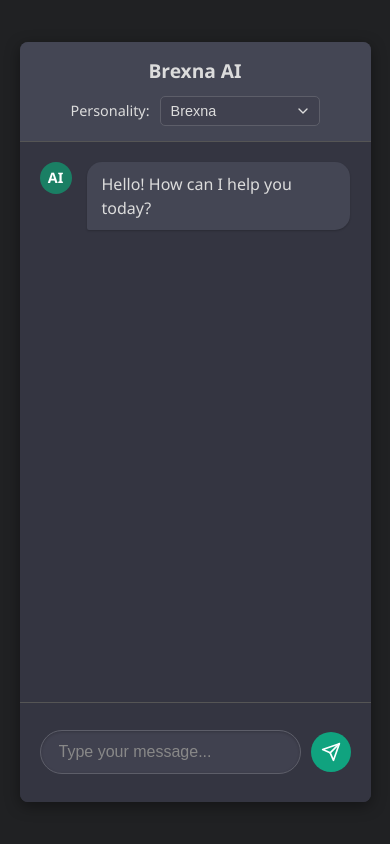
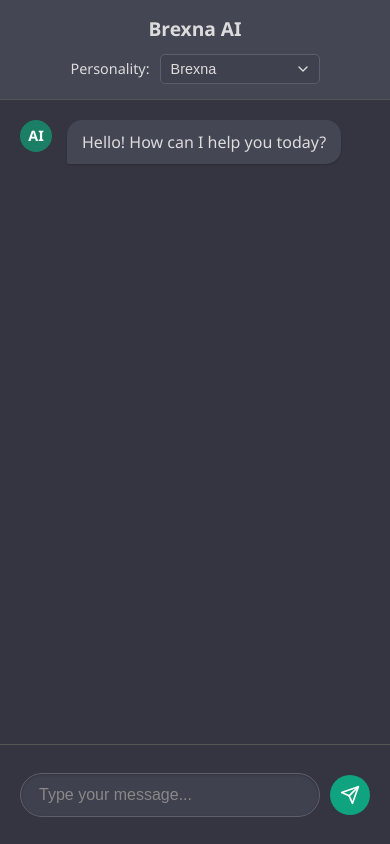
Before and after one commit to AJMakesStuff/Brexna-AI, a Flask app: page / in a window 390 px wide. Run offline with Flask 3, Linux system fonts and the light colour scheme.

Commit message:
Added mobile specific changes

```diff
--- a/static/style.css
+++ b/static/style.css
@@ -13,7 +13,6 @@
     /* Define common heights for easy calculation (desktop-only now) */
     --header-height-desktop: 100px; /* Estimated header height on desktop */
     --input-height-desktop: 100px; /* Estimated input area height on desktop */
-    /* Mobile-specific height variables removed */
 }
 
 /* --- Basic setup for full viewport --- */
@@ -119,9 +118,6 @@ body {
     overflow-y: auto; /* Enable vertical scrolling */
     scroll-behavior: smooth; /* Smooth scrolling for new messages */
 
-    /* REMOVED: padding-top and padding-bottom that were causing the gap */
-    /* padding-top: var(--header-height-desktop); */
-    /* padding-bottom: var(--input-height-desktop); */
     box-sizing: border-box; /* Include padding in height calculation */
 
     /* Custom scrollbar styles (for browsers that support it) */
@@ -150,7 +146,6 @@ body {
     align-items: flex-start; /* Align avatar and text content to the top */
     margin-bottom: 10px; /* Vertical space between message blocks */
     gap: 15px; /* Horizontal space between avatar and message content bubble */
-    /* No background or padding on this wrapper, it's on .message-content */
     line-height: 1.5;
     white-space: pre-wrap; /* Preserve whitespace and allow text wrapping */
     word-wrap: break-word; /* Break long words that don't fit */
@@ -164,7 +159,6 @@ body {
 .initial-message {
     background-color: transparent;
     box-shadow: none;
-    /* REDUCED: margin-top from 50px to 20px, to reduce gap */
     margin-top: 20px; /* Adjusted to reduce gap */
     margin-bottom: 50px; /* Keep space below it for subsequent messages */
     align-items: center; /* Override to center avatar with text for initial */
@@ -383,7 +377,19 @@ body {
     40% { transform: scale(1); }
 }
 
-/*
-    All @media queries and mobile-specific styles have been removed
-    to revert to a desktop-only layout.
-*/
+/* --- Mobile Responsiveness (Media Queries) --- */
+/* NEW: Add media query for mobile-specific margin-bottom */
+@media (max-width: 768px) {
+    .chat-container {
+        width: 100%;
+        height: 100%; /* Fills the viewport height (from html,body) */
+        border-radius: 0;
+        box-shadow: none;
+        position: fixed; /* Fixed to the viewport */
+        top: 0;
+        left: 0;
+        right: 0;
+        bottom: 0;
+        margin-bottom: 60px; /* Apply margin-bottom only on mobile */
+    }
+}
```
